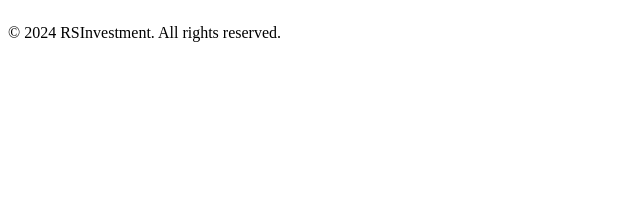
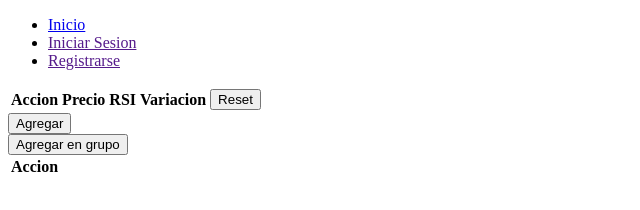
Before and after one commit to AugustoNGonzalez/Pagina-RSI, a plain HTML site: page Front/Index.html in a window 1280 px wide. Shown: the whole page, without its empty margins (0-640 px from the left). Drawn offline with Linux system fonts and the light colour scheme.

Commit message:
Agregadas ID

```diff
--- a/Back/package.json
+++ b/Back/package.json
@@ -3,6 +3,7 @@
   "version": "1.0.0",
   "description": "",
   "main": "server.js",
+  "type": "module",
   "scripts": {
     "test": "echo \"Error: no test specified\" && exit 1",
     "start": "node server.js"
--- a/Front/Index.html
+++ b/Front/Index.html
@@ -8,23 +8,67 @@
 </head>
 <body>
 
+    <!-- Header -->
     <header>
+
         <nav>
+            <ul>
+                <li><a href="Index.html">Inicio</a></li>
+                <li><a href="">Iniciar Sesion</a></li>
+                <li><a href="">Registrarse</a></li>
+            </ul>
         </nav>
+
     </header>
 
+    <!-- Tabla principal -->
     <main>
-        <table>
+
+        <table id="mainTbl">
+            <thead>
+                <tr>
+                    <th>Accion</th>
+                    <th>Precio</th>
+                    <th>RSI</th>
+                    <th>Variacion</th>
+                    <th><button id="resetBtn">Reset</button></th>
+                </tr>
+            </thead>
+            <tbody id="mainTblBody">
+            </tbody>
         </table>
+
+
     </main>
 
     <aside>
+    <!-- Botones de agregar -->
+        <div>
+            <button id="addBtn">Agregar</button>
+        </div>
 
+        <div>
+            <button id="addGroupBtn">Agregar en grupo</button>
+        </div>
+
+    <!-- Acciones mas usadas que se agregan al clickear -->
+        <div>
+            <table id="mostUsed">
+                <thead>
+                    <tr>
+                        <th>Accion</th>
+                    </tr>
+                </thead>
+                <tbody id="mostUsedBody">
+                </tbody>
+            </table>
+        </div>
     </aside>
 
     <footer>
-        <p>&copy; 2024 RSInvestment. All rights reserved.</p>
     </footer>
+
+    <script src="display.js"></script>
 
 </body>
 </html>
--- a/Front/display.js
+++ b/Front/display.js
@@ -0,0 +1,6 @@
+const mainTable = document.getElementById("mainTbl");
+const resetBtn = document.getElementById("resetBtn");
+const addBtn = document.getElementById("addBtn");
+const addGroupBtn = document.getElementById("addGroupBtn");
+const mostUsedTable = document.getElementById("mostUsed");
+const mostUsedBody = document.getElementById("mostUsedBody");
```
